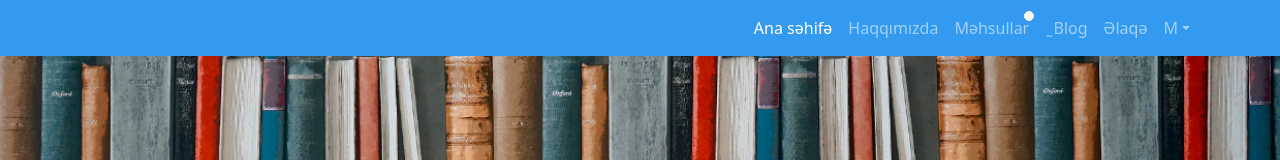
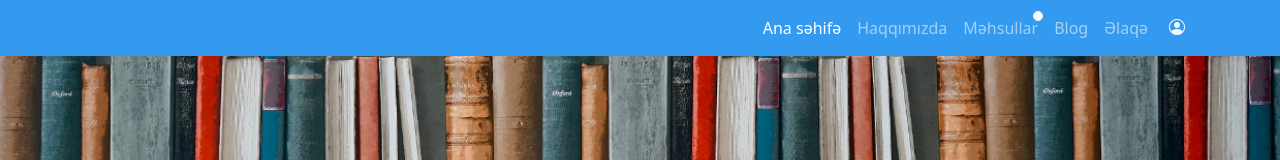
Before and after one commit to ArifBabayev05/ISU, a React (Create React App) app: page / in a window 1280 px wide. Shown: the top 160 px of the page. Built offline with nearby package versions, Linux system fonts and the light colour scheme.

Commit message:
Finish navbar

```diff
--- a/public/index.html
+++ b/public/index.html
@@ -40,4 +40,5 @@
       To create a production bundle, use `npm run build` or `yarn build`.
     -->
   </body>
+  <script src="https://cdn.jsdelivr.net/npm/bootstrap@5.3.0-alpha3/dist/js/bootstrap.bundle.min.js" integrity="sha384-ENjdO4Dr2bkBIFxQpeoTz1HIcje39Wm4jDKdf19U8gI4ddQ3GYNS7NTKfAdVQSZe" crossorigin="anonymous"></script>
 </html>
--- a/src/components/HeaderComponent.js
+++ b/src/components/HeaderComponent.js
@@ -3,14 +3,16 @@ import {
   Container, NavDropdown,
 }
   from "react-bootstrap";
-
+import Dropdown from 'react-bootstrap/Dropdown';
 import { LinkContainer } from 'react-router-bootstrap'
 import { Link } from "react-router-dom";
+
+import '../style/homePage.css'
 
 
 const HeaderComponent = () => {
   return (
-    <Navbar collapseOnSelect expand="lg" style={{ backgroundColor: "#339AF0" }} variant="dark">
+    <Navbar collapseOnSelect expand="lg" className='nav' variant="dark">
       <Container>
         <Navbar.Toggle className='justify-content-end' aria-controls="responsive-navbar-nav" />
         <Navbar.Collapse className='justify-content-end' id="responsive-navbar-nav">
@@ -35,9 +37,8 @@ const HeaderComponent = () => {
             </LinkContainer>
 
             <LinkContainer to="/blog">
-              <Nav.Link> ̰
+              <Nav.Link>
                 Blog
-
               </Nav.Link>
             </LinkContainer>
 
@@ -47,11 +48,20 @@ const HeaderComponent = () => {
               </Nav.Link>
             </LinkContainer>
 
-            <NavDropdown title="M" id="collasible-nav-dropdown">
-              <NavDropdown.Item eventKey="/user/orders" as={Link} to="/user/orders">Profil</NavDropdown.Item>
-              <NavDropdown.Item eventKey="/user/profile" as={Link} to="/user/">Tarixçə</NavDropdown.Item>
-              <NavDropdown.Item >Çıxış</NavDropdown.Item>
-            </NavDropdown>
+            <div class="dropdown">
+              <button type="button" class="btn text-light" data-bs-toggle="dropdown" data-bs-display="static" aria-expanded="false">
+                <i class="bi bi-person-circle"></i>
+
+              </button>
+              <ul class="dropdown-menu dropdown-menu-start dropdown-menu-lg-end" aria-labelledby="dropdownMenuButton1">
+                <li><a class="dropdown-item" href="#">
+                  <i class="bi bi-person-circle"></i>
+                </a></li>
+                <li><a class="dropdown-item" href="/user/orders">Profil</a></li>
+                <li><a class="dropdown-item" href="/user/profile">Tarixçə</a></li>
+                <li><a class="dropdown-item" href="#">Çıxış</a></li>
+              </ul>
+            </div>
           </Nav>
         </Navbar.Collapse>
       </Container>
--- a/src/components/user/UserChatComponent.js
+++ b/src/components/user/UserChatComponent.js
@@ -1,4 +1,4 @@
-import "../../chatBot.css";
+import "../../style/chatBot.css";
 const UserChatComponent = () => {
   return (
     <>
--- /dev/null
+++ b/src/style/color.css
@@ -0,0 +1,3 @@
+:root {
+    --blue: #339AF0;
+  }
--- /dev/null
+++ b/src/style/homePage.css
@@ -0,0 +1,15 @@
+@import 'color.css';
+
+
+.nav {
+    background-color: var(--blue);
+}
+
+.userDropdown {
+    background-color: transparent
+}
+
+.userDropdown:hover {
+    background-color: transparent;
+    outline: 0
+}
```
Also changed, not shown: src/style/chatBot.css (renamed from src/chatBot.css).
